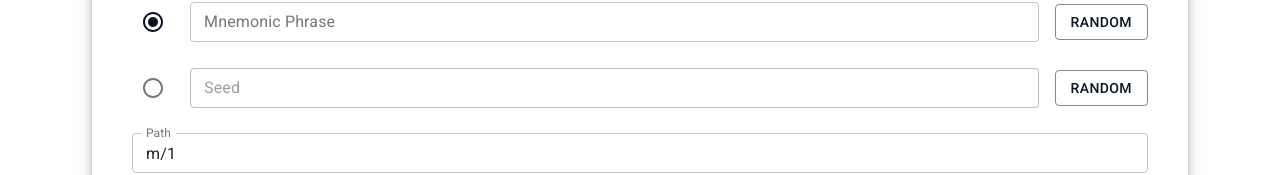
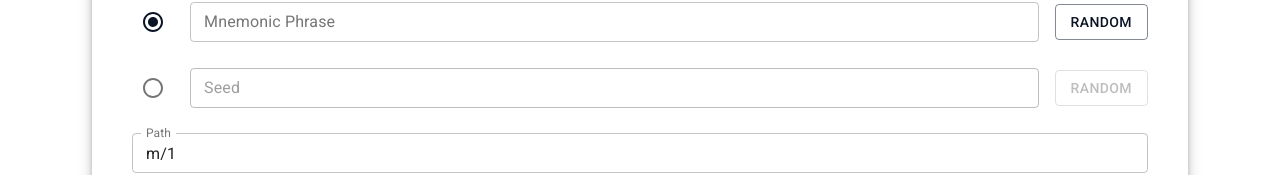
Before and after one commit to facs95/playground-btc, a Next.js app: page / in a window 1280 px wide. Shown: the part 253-428 px from the top of the page. Built offline with nearby package versions, Linux system fonts and the light colour scheme; no server answers.

Commit message:
disabled random button

```diff
--- a/pages/index.tsx
+++ b/pages/index.tsx
@@ -159,6 +159,7 @@ export default function Index() {
                                     </Grid>
                                     <Grid item>
                                         <Button
+                                            disabled={inputOption === "seed"}
                                             variant="outlined"
                                             color="primary"
                                             onClick={generateRandomMnemonic}
@@ -200,6 +201,9 @@ export default function Index() {
                                     </Grid>
                                     <Grid item>
                                         <Button
+                                            disabled={
+                                                inputOption === "mnemonic"
+                                            }
                                             variant="outlined"
                                             color="primary"
                                             onClick={generateRandomSeed}
```
